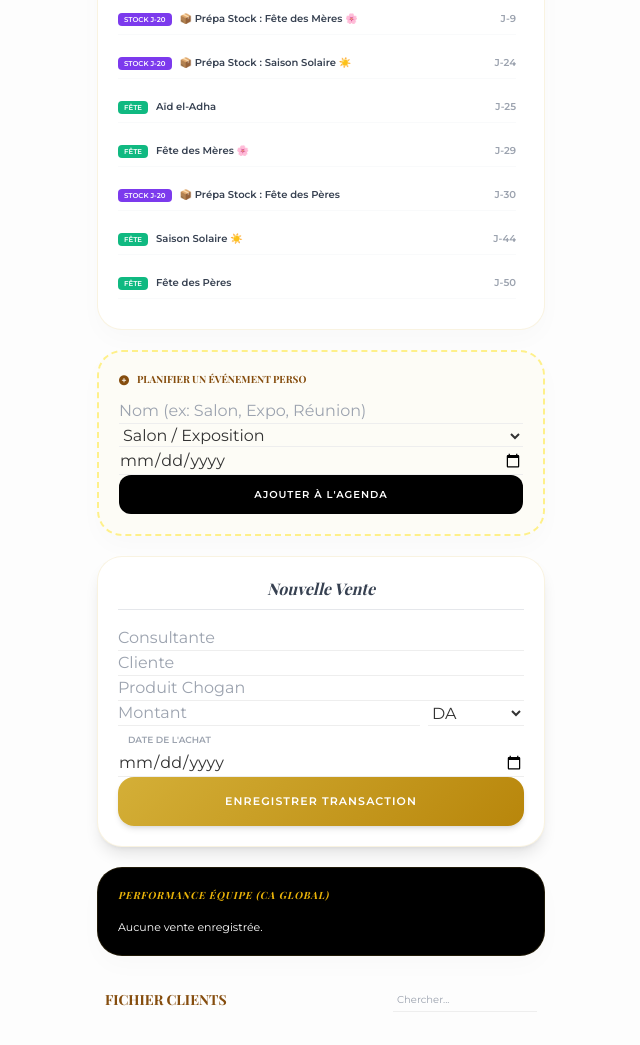
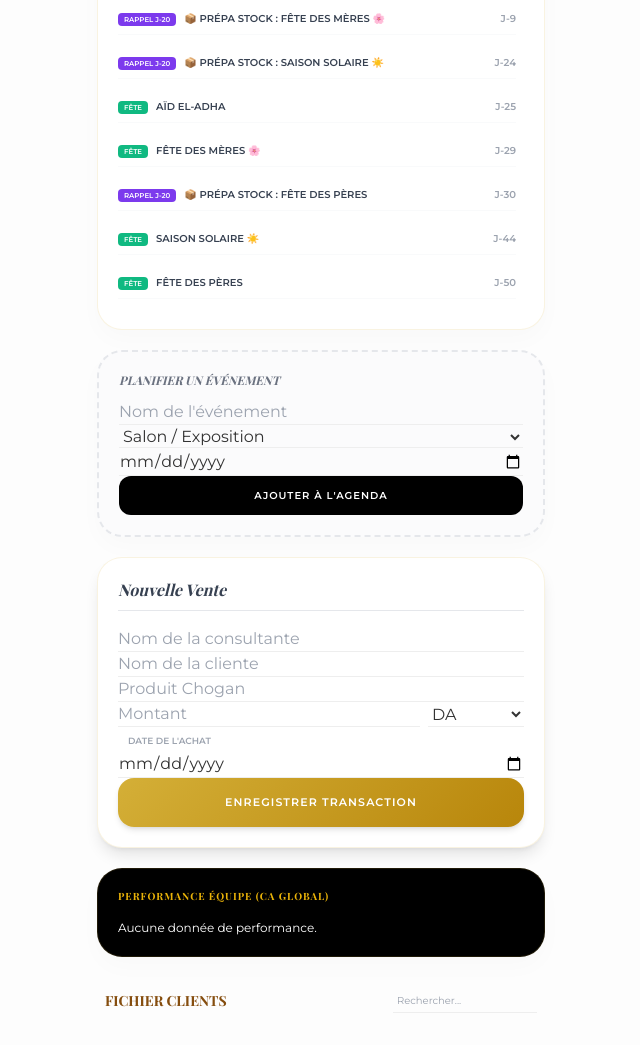
Before and after one commit to ouadinej-design/Agenda-Chogan-, a plain HTML site: page index.html in a window 1280 px wide. Shown: the part 201-1246 px from the top of the page, without its empty margins (319-959 px from the left). Drawn offline with nearby package versions, Linux system fonts and the light colour scheme.

Commit message:
Update index.html

```diff
--- a/index.html
+++ b/index.html
@@ -3,7 +3,7 @@
 <head>
     <meta charset="UTF-8">
     <meta name="viewport" content="width=device-width, initial-scale=1.0">
-    <title>Limitless Elite - Manager Pro V4.5</title>
+    <title>Limitless Elite - Manager Pro V4.3</title>
     <script src="https://cdn.tailwindcss.com"></script>
     <link rel="stylesheet" href="https://cdnjs.cloudflare.com/ajax/libs/font-awesome/6.5.1/css/all.min.css">
     <style>
@@ -15,10 +15,11 @@
 
         .agenda-container { max-height: 350px; overflow-y: auto; padding-right: 8px; }
         .event-tag { font-size: 7px; padding: 2px 6px; border-radius: 4px; text-transform: uppercase; font-weight: bold; margin-right: 8px; color: white; }
-        .bg-prepa { background: #7c3aed; } /* Violet pour Stock J-20 */
+        .bg-vente { background: #3b82f6; }
+        .bg-relance { background: #f59e0b; }
+        .bg-prepa { background: #7c3aed; } /* Violet pour J-20 */
         .bg-fete { background: #10b981; }
         .bg-salon { background: #ef4444; }
-        .bg-relance { background: #f59e0b; }
 
         input, select { border-bottom: 1px solid #eee !important; border: none; outline: none; width: 100%; padding: 12px; font-size: 14px; margin-bottom: 8px; background: transparent; }
         .label-mini { font-size: 9px; font-weight: bold; color: #9ca3af; text-transform: uppercase; margin-left: 10px; }
@@ -30,34 +31,31 @@
 <div class="max-w-md mx-auto">
     <div class="text-center mb-6">
         <h1 class="font-luxury text-3xl font-bold text-yellow-700 tracking-tight">LIMITLESS ELITE</h1>
-        <div class="inline-block bg-gray-100 text-[8px] font-bold px-3 py-1 rounded-full uppercase tracking-widest text-gray-400 mt-1">Tableau de Bord Stratégique</div>
+        <div class="inline-block bg-gray-100 text-[8px] font-bold px-3 py-1 rounded-full uppercase tracking-widest text-gray-400 mt-1">Mode Manager Actif</div>
     </div>
 
     <div class="card border-t-4 border-t-yellow-600">
         <h2 class="font-luxury text-sm font-bold mb-4 text-gray-800 uppercase flex items-center gap-2">
-            <i class="fa-solid fa-calendar-star text-yellow-600"></i> Planning & Anticipation
+            <i class="fa-solid fa-calendar-check text-yellow-600"></i> Planning & Anticipation
         </h2>
         <div id="calendar" class="agenda-container space-y-3 text-[10px]"></div>
     </div>
 
-    <div class="card bg-yellow-50/30 border-dashed border-2 border-yellow-200">
-        <h2 class="font-luxury text-[10px] font-bold mb-3 text-yellow-800 uppercase flex items-center gap-2">
-            <i class="fa-solid fa-plus-circle"></i> Planifier un Événement Perso
-        </h2>
-        <input id="evName" placeholder="Nom (ex: Salon, Expo, Réunion)">
+    <div class="card bg-gray-50/50 border-dashed border-2 border-gray-200">
+        <h2 class="font-luxury text-xs font-bold mb-3 text-gray-500 uppercase italic">Planifier un Événement</h2>
+        <input id="evName" placeholder="Nom de l'événement">
         <select id="evType">
             <option value="Salon">Salon / Exposition</option>
             <option value="Réunion">Réunion d'équipe</option>
-            <option value="Formation">Formation</option>
         </select>
         <input id="evDate" type="date">
         <button onclick="addEvent()" class="bg-black text-white w-full p-3 rounded-xl text-[10px] font-bold uppercase tracking-widest active:scale-95 transition">Ajouter à l'agenda</button>
     </div>
 
     <div class="card shadow-lg">
-        <h2 class="font-luxury text-md mb-4 text-gray-700 italic border-b pb-2 text-center">Nouvelle Vente</h2>
-        <input id="cons" placeholder="Consultante">
-        <input id="cli" placeholder="Cliente">
+        <h2 class="font-luxury text-md mb-4 text-gray-700 italic border-b pb-2">Nouvelle Vente</h2>
+        <input id="cons" placeholder="Nom de la consultante">
+        <input id="cli" placeholder="Nom de la cliente">
         <input id="prd" placeholder="Produit Chogan">
         <div class="flex gap-2">
             <input id="amt" type="number" placeholder="Montant" class="flex-1">
@@ -72,14 +70,14 @@
     </div>
 
     <div class="card bg-black text-white">
-        <h2 class="text-yellow-500 font-luxury text-[10px] font-bold uppercase tracking-widest mb-4 italic">Performance Équipe (CA Global)</h2>
-        <div id="performance" class="space-y-3 text-[11px]"></div>
+        <h2 class="text-yellow-500 font-luxury text-[10px] font-bold uppercase tracking-widest mb-4">Performance Équipe (CA GLOBAL)</h2>
+        <div id="performance" class="space-y-3 text-xs"></div>
     </div>
 
     <div class="mt-8">
         <div class="flex justify-between items-center px-2 mb-4">
             <h2 class="font-luxury text-sm font-bold text-yellow-800 uppercase">Fichier Clients</h2>
-            <input id="search" onkeyup="refreshUI()" placeholder="Chercher..." class="!mb-0 !p-1 !w-1/3 text-[10px]">
+            <input id="search" onkeyup="refreshUI()" placeholder="Rechercher..." class="!mb-0 !p-1 !w-1/3 text-[10px]">
         </div>
         <div id="clients"></div>
     </div>
@@ -120,38 +118,34 @@ function refreshUI() {
     const now = new Date(); now.setHours(0,0,0,0);
     let items = [], perf = {}, query = document.getElementById("search").value.toLowerCase();
 
-    // Gestion Agenda
+    // 1. Agenda (Fêtes + Rappels Stock J-20 + Salons)
     fixedHolidays.forEach(h => {
-        items.push({ n: h.n, d: h.d, t: "bg-fete", lbl: "Fête" });
+        items.push({ n: h.n, d: h.d, t: "bg-fete", lbl: "FÊTE" });
+        // AJOUT DU RAPPEL PRÉPARATION J-20
         let pD = new Date(h.d); pD.setDate(pD.getDate() - 20);
-        items.push({ n: `📦 Prépa Stock : ${h.n}`, d: pD.toISOString().split('T')[0], t: "bg-prepa", lbl: "Stock J-20" });
+        items.push({ n: `📦 PRÉPA STOCK : ${h.n}`, d: pD.toISOString().split('T')[0], t: "bg-prepa", lbl: "RAPPEL J-20" });
     });
 
     events.forEach(e => {
         items.push({ n: e.n, d: e.d, t: "bg-salon", lbl: e.t });
+        // J-20 aussi pour les salons planifiés
         let pE = new Date(e.d); pE.setDate(pE.getDate() - 20);
-        items.push({ n: `📦 Prépa : ${e.n}`, d: pE.toISOString().split('T')[0], t: "bg-prepa", lbl: "Stock J-20" });
-    });
-
-    // Relances clients J-0 dans l'agenda
-    sales.forEach(s => {
-        let rDate = new Date(s.dat); rDate.setDate(rDate.getDate() + 40);
-        items.push({ n: `Relance : ${s.cli}`, d: rDate.toISOString().split('T')[0], t: "bg-relance", lbl: "Relance" });
+        items.push({ n: `📦 PRÉPA STOCK : ${e.n}`, d: pE.toISOString().split('T')[0], t: "bg-prepa", lbl: "RAPPEL J-20" });
     });
 
     items.sort((a,b) => new Date(a.d) - new Date(b.d));
     let calH = "";
     items.forEach(i => {
         let diff = Math.ceil((new Date(i.d) - now) / 86400000);
-        if(diff < -3) return;
+        if(diff < -5) return;
         calH += `<div class="flex justify-between items-center py-2 border-b border-gray-50 ${diff<0?'past':''}">
-            <div><span class="event-tag ${i.t}">${i.lbl}</span><span class="font-semibold text-gray-700">${i.n}</span></div>
+            <div><span class="event-tag ${i.t}">${i.lbl}</span><span class="font-semibold text-gray-700 uppercase">${i.n}</span></div>
             <span class="font-bold text-gray-400">${diff<0?'OK':'J-'+diff}</span>
         </div>`;
     });
     document.getElementById("calendar").innerHTML = calH;
 
-    // Performance & Clients
+    // 2. Performance & Clients
     let cliH = "";
     sales.forEach(s => {
         if(!perf[s.cons]) perf[s.cons] = { da: 0, eu: 0, v: 0 };
@@ -161,13 +155,13 @@ function refreshUI() {
         if(s.cli.toLowerCase().includes(query) || s.cons.toLowerCase().includes(query)) {
             let diff = Math.floor((now - new Date(s.dat)) / 86400000);
             cliH += `<div class="card border-l-4 ${diff>=40?'border-red-500':'border-yellow-500'}">
-                <div class="flex justify-between items-start mb-2 text-[9px] font-bold text-gray-400 uppercase">
-                    <span>${s.cons} • Acheté il y a ${diff} jours</span>
-                    <button onclick="del(${s.id})"><i class="fa-solid fa-trash"></i></button>
+                <div class="flex justify-between items-start mb-2">
+                    <p class="text-[9px] font-bold text-gray-400 uppercase">${s.cons} • ${diff} JOURS</p>
+                    <button onclick="del(${s.id})" class="text-gray-200"><i class="fa-solid fa-trash"></i></button>
                 </div>
                 <p class="font-luxury text-lg text-gray-800">${s.cli}</p>
                 <p class="text-[10px] text-gray-500 mb-3">${s.prd} — ${s.amt} ${s.cur}</p>
-                <button onclick="sendWA('${s.cli}','${s.prd}',${diff})" class="gold-gradient text-white w-full p-3 rounded-xl text-[10px] font-bold uppercase">Relancer Client</button>
+                <button onclick="sendWA('${s.cli}','${s.prd}',${diff})" class="gold-gradient text-white w-full p-3 rounded-xl text-[10px] font-bold uppercase shadow-sm">Relancer & Proposer Nouveautés</button>
             </div>`;
         }
     });
@@ -180,11 +174,11 @@ function refreshUI() {
             <span class="text-yellow-500 font-bold">${perf[name].da} DA / ${perf[name].eu} € (${perf[name].v} v.)</span>
         </div>`;
     }
-    document.getElementById("performance").innerHTML = perfH || "Aucune vente enregistrée.";
+    document.getElementById("performance").innerHTML = perfH || "Aucune donnée de performance.";
 }
 
 function sendWA(n,p,d) {
-    const msg = `Bonjour ${n} ✨, c'est Marie 🌸. J'espère que tu vas bien ! Ton ${p||'produit'} doit arriver à la fin après ${d} jours. Veux-tu commander à nouveau ? 😍`;
+    const msg = `Bonjour ${n} ✨, c'est Marie 🌸. Ton ${p||'produit'} doit toucher à sa fin après ${d} jours. On prévoit ton réassort ? J'ai aussi des nouveautés ! 😍`;
     window.open(`https://wa.me/?text=${encodeURIComponent(msg)}`, '_blank');
 }
 
```
